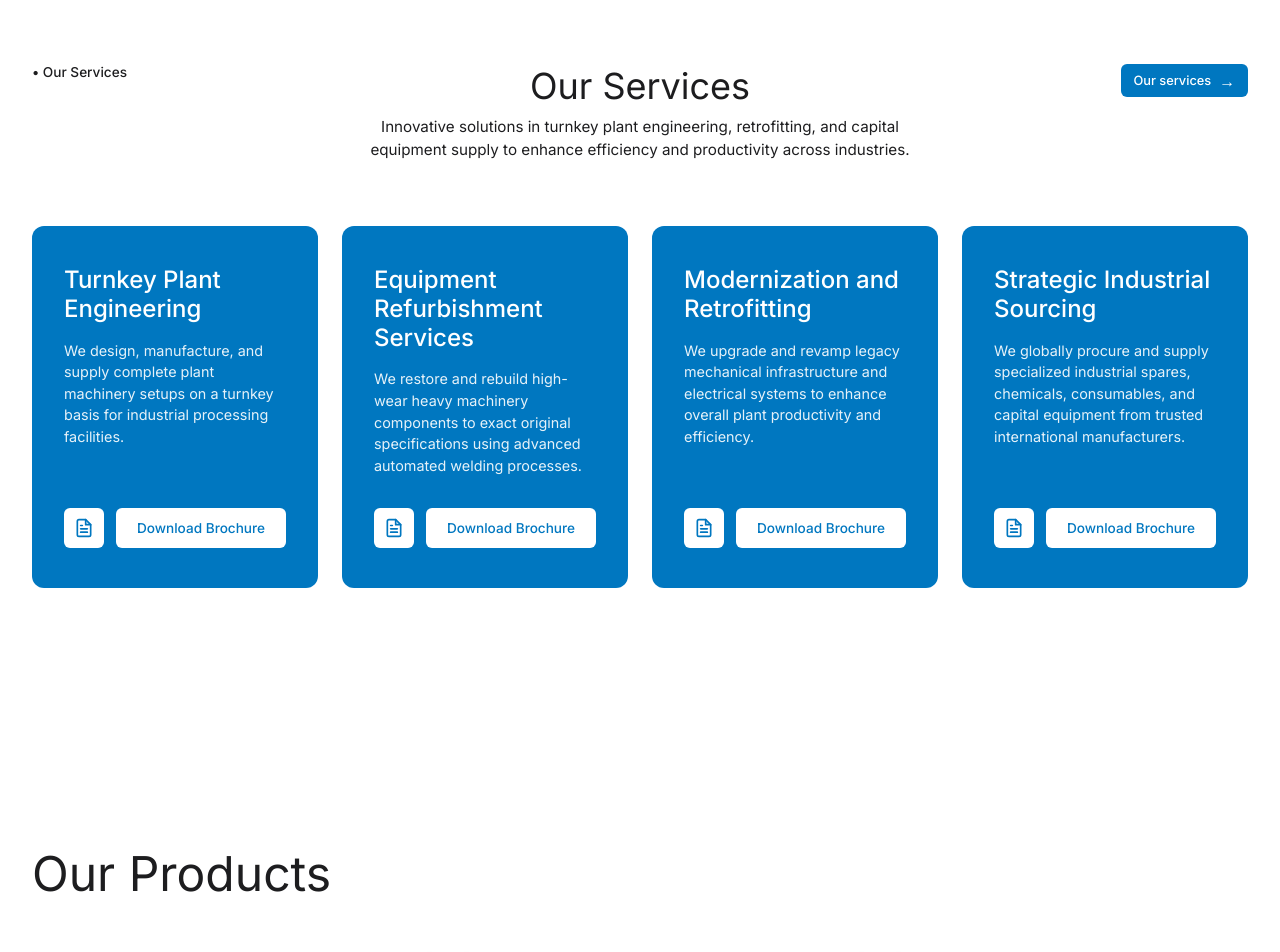
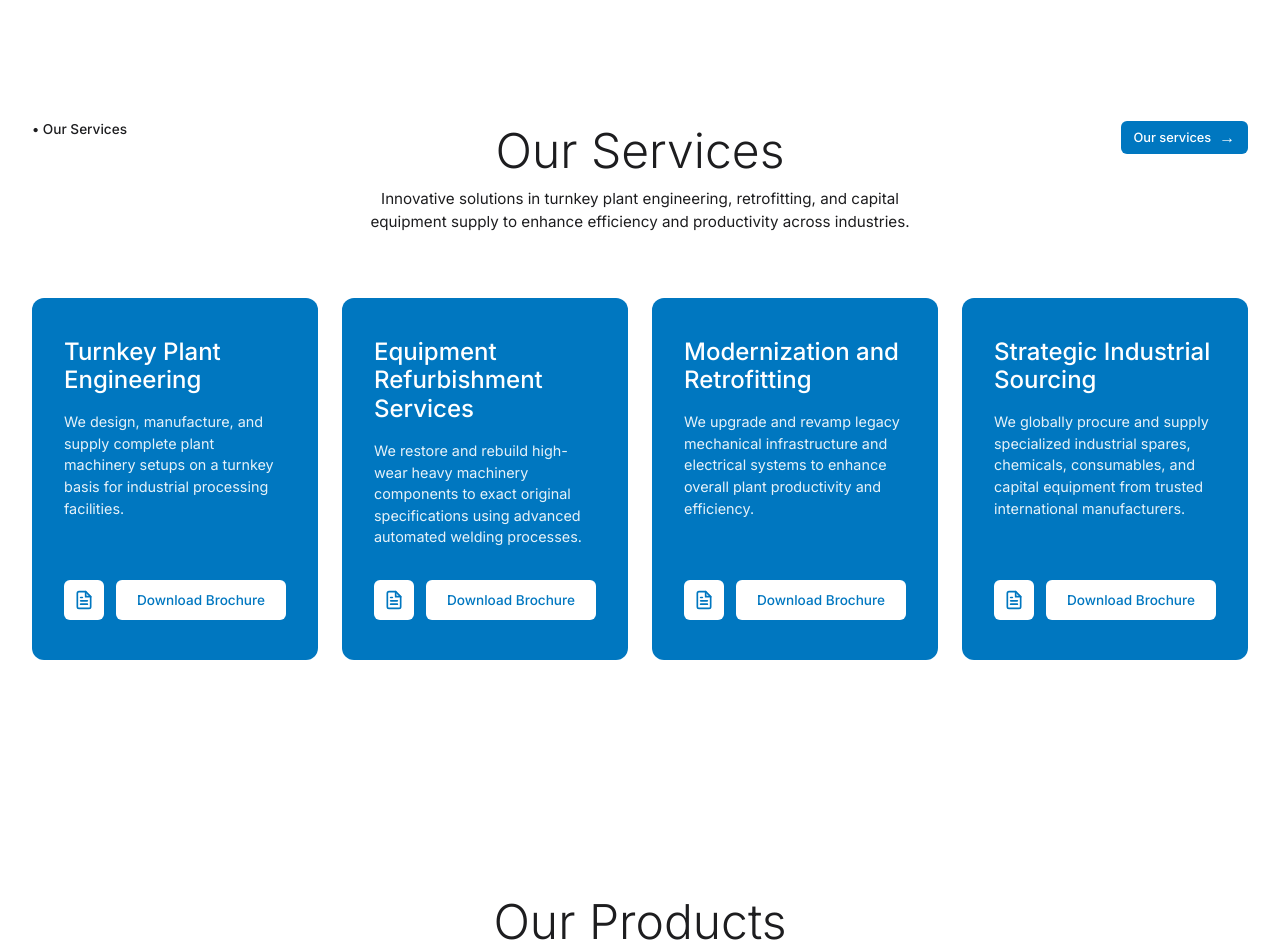
Before and after one commit to gaurav345cgc/Gujrat-Nippon, a Next.js app: page / in a window 1280 px wide. Shown: the part 2320-3272 px from the top of the page. Built offline with nearby package versions, Linux system fonts and the light colour scheme; a web font is replaced by a local one.

Commit message:
feat: add modular CSS stylesheets for HomeServices, HomeAdvantage, and HomeProducts components

```diff
--- a/components/HomeAdvantage.module.css
+++ b/components/HomeAdvantage.module.css
@@ -66,6 +66,12 @@
     display: inline-block;
 }
 
+@media (min-width: 1200px) {
+    .heading {
+        font-size: 3rem;
+    }
+}
+
 .advantageContainer {
     width: 100%;
     display: flex;
--- a/components/HomeProducts.module.css
+++ b/components/HomeProducts.module.css
@@ -229,7 +229,7 @@
 .newsSection {
     max-width: 1400px;
     margin: 0 auto;
-    padding: 0 2rem;
+    padding: 8rem 2rem 2rem;
     min-height: 100vh;
     display: flex;
     flex-direction: column;
@@ -238,22 +238,31 @@
 
 .newsHeader {
     display: flex;
-    justify-content: space-between;
+    justify-content: center;
     align-items: center;
     margin-bottom: 3rem;
+    width: 100%;
 }
 
 .productLeftHeader {
     display: flex;
+    justify-content: center;
     align-items: center;
+    width: 100%;
 }
 
 .newsTitle {
-    font-size: 3rem;
-    font-weight: 400;
+    font-size: 2.5rem;
+    font-weight: 300;
     color: var(--text-dark);
     margin: 0;
-    text-align: left;
+    text-align: center;
+}
+
+@media (min-width: 1200px) {
+    .newsTitle {
+        font-size: 3rem;
+    }
 }
 
 .productRightHeader {
--- a/components/HomeServices.module.css
+++ b/components/HomeServices.module.css
@@ -1,6 +1,7 @@
 .servicesSection {
     width: 100%;
     margin: 0;
+    padding-top: 8rem;
     min-height: 100vh;
     background-color: transparent;
     display: flex;
@@ -44,10 +45,16 @@
 }
 
 .title {
-    font-size: 2.25rem;
-    font-weight: 400;
+    font-size: 2.5rem;
+    font-weight: 300;
     color: var(--text-dark);
     margin-bottom: 0.5rem;
+}
+
+@media (min-width: 1200px) {
+    .title {
+        font-size: 3rem;
+    }
 }
 
 .description {
```
